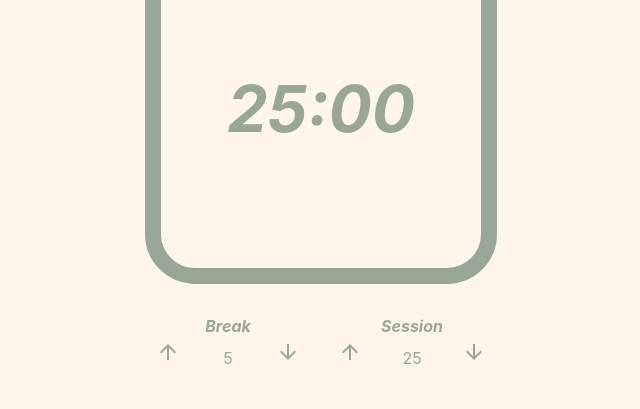
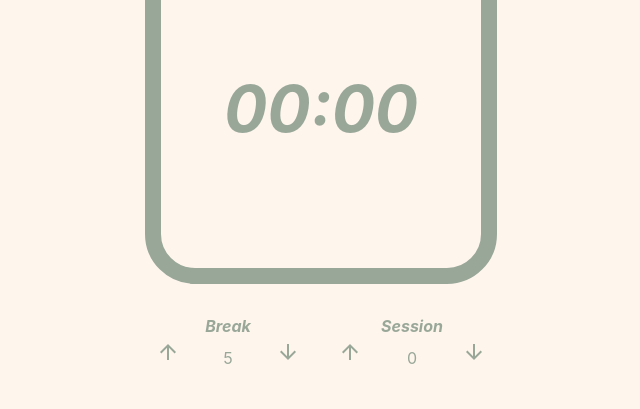
Before and after one commit to ikari-shirei/pomodoro, a React (Create React App) app: page / in a window 1280 px wide. Shown: the part 145-554 px from the top of the page, without its empty margins (319-959 px from the left). Built offline with nearby package versions, Linux system fonts and the light colour scheme.

Commit message:
Add alarm sound

```diff
--- a/src/App.js
+++ b/src/App.js
@@ -3,12 +3,13 @@ import './App.scss'
 import TimeSettings from './components/TimeSettings'
 import Clock from './components/Clock'
 import Buttons from './components/Buttons'
+import sound from './utils/sound.mp3'
 
 function App() {
   const [currentSession, setCurrentSession] = useState({ session: 1, break: 1 })
 
   const [breakLength, setBreakLength] = useState(5)
-  const [sessionLength, setSessionLength] = useState(25)
+  const [sessionLength, setSessionLength] = useState(0)
 
   const [minutes, setMinutes] = useState(sessionLength)
   const [seconds, setSeconds] = useState(0)
@@ -21,6 +22,8 @@ function App() {
       seconds < 10 ? `0` + seconds : seconds
     }`
   )
+
+  let audio = new Audio(sound)
 
   // Update clock seconds on sessionLength change
   useEffect(() => {
@@ -67,7 +70,7 @@ function App() {
 
       // Time out
       if (seconds === 0 && minutes === 0) {
-        alert('owari')
+        audio.play()
 
         // Change session to break
         if (currentSession.session === currentSession.break) {
@@ -122,6 +125,8 @@ function App() {
     setCurrentSession({ session: 1, break: 1 })
     setMinutes(sessionLength)
     setSeconds(0)
+
+    audio.pause()
   }
 
   return (
@@ -139,9 +144,7 @@ function App() {
         timerStarted={timerStarted}
         paused={paused}
       />
-      {timerStarted ? (
-        ''
-      ) : (
+
       <TimeSettings
         breakLength={breakLength}
         setBreakLength={setBreakLength}
@@ -149,7 +152,6 @@ function App() {
         setSessionLength={setSessionLength}
         timerStarted={timerStarted}
       />
-      )}
 
       <Buttons
         startStopButtonHandle={startStopButtonHandle}
--- a/src/components/TimeSettings.js
+++ b/src/components/TimeSettings.js
@@ -40,7 +40,7 @@ function TimeSettings({
 
   return (
     <div className="TimeSettings">
-      <div id="break-label">
+      <div id="break-label" className={timerStarted ? 'timer-started' : ''}>
         <button id="break-increment" onClick={breakLengthIncrease}>
           <ArrowUpward className="arrow-icon" />
         </button>
@@ -56,7 +56,7 @@ function TimeSettings({
           <ArrowDownward className="arrow-icon" />
         </button>
       </div>
-      <div id="session-label">
+      <div id="session-label" className={timerStarted ? 'timer-started' : ''}>
         <button id="session-increment">
           <ArrowUpward className="arrow-icon" onClick={sessionLengthIncrease} />
         </button>
--- a/src/components/TimeSettings.scss
+++ b/src/components/TimeSettings.scss
@@ -6,6 +6,11 @@
   width: 100%;
   color: $color1;
   margin-top: 32px;
+
+  .timer-started {
+    cursor: default;
+    opacity: 0.5;
+  }
 
   #break-label,
   #session-label {
```
Also changed, not shown: 2 other files (tests, documents, lock files or other folders). Lines whose indentation alone changed are shown as unchanged.
